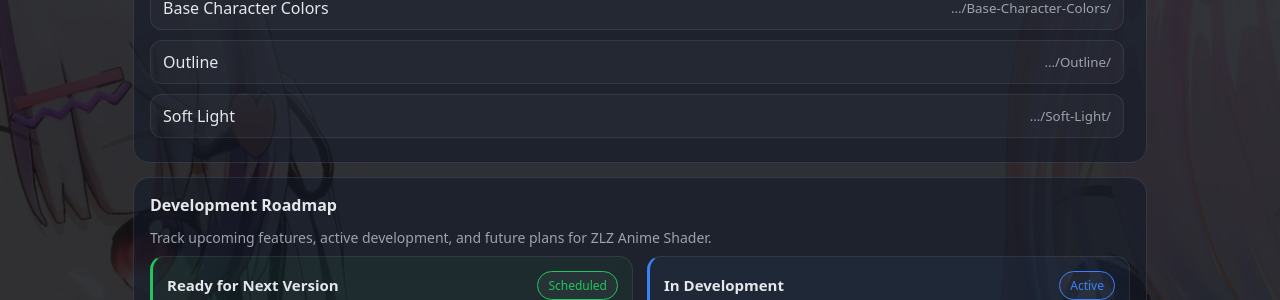
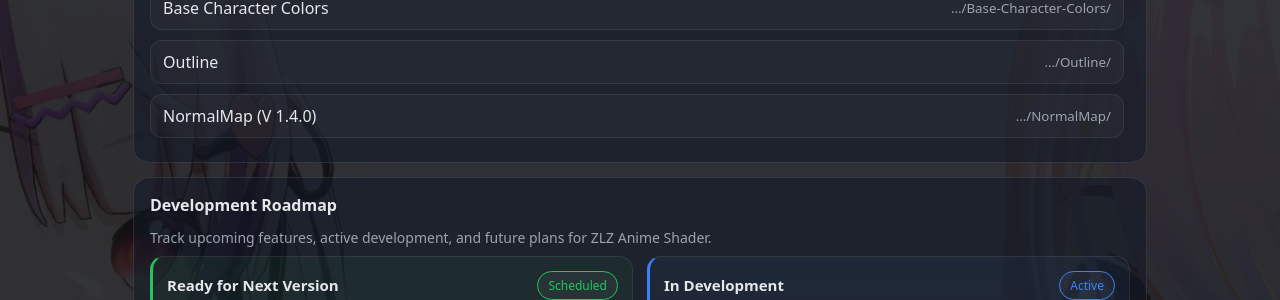
Before and after one commit to zlz-studio/zlz-studio.github.io, a Jekyll site: the page index.html, which Jekyll copies as it is, in a window 1280 px wide and 900 px high, scrolled down 1444 px. Shown: the part 155-455 px from the top of the window. Built offline with Jekyll 4.4.1, drawn with Linux system fonts in a browser that asks for light colours.

Commit message:
Update index.html

```diff
--- a/index.html
+++ b/index.html
@@ -663,8 +663,9 @@
           <a class="item" href="/features/Base-Character-Lighting/"><span>Base Character Lighting</span><small>…/Base-Character-Lighting/</small></a>
           <a class="item" href="/features/Base-Character-Colors/"><span>Base Character Colors</span><small>…/Base-Character-Colors/</small></a>
           <a class="item" href="/features/Outline/"><span>Outline</span><small>…/Outline/</small></a>
+          <a class="item" href="/features/NormalMap/"><span>NormalMap (V 1.4.0)</span><small>…/NormalMap/</small></a>
+          <a class="item" href="/features/Metallic/"><span>Metallic</span><small>…/Metallic/</small></a>
           <a class="item" href="/features/Soft-Light/"><span>Soft Light</span><small>…/Soft-Light/</small></a>
-          <a class="item" href="/features/Metallic/"><span>Metallic</span><small>…/Metallic/</small></a>
           <a class="item" href="/features/Hair-Highlight/"><span>Hair Highlight</span><small>…/Hair-Highlight/</small></a>
           <a class="item" href="/features/ToonRampSmooth/"><span>ToonRampSmooth</span><small>…/ToonRampSmooth/</small></a>
           <a class="item" href="/features/surface-stylization/"><span>Surface & Stylization</span><small>…/surface-stylization/</small></a>
```
